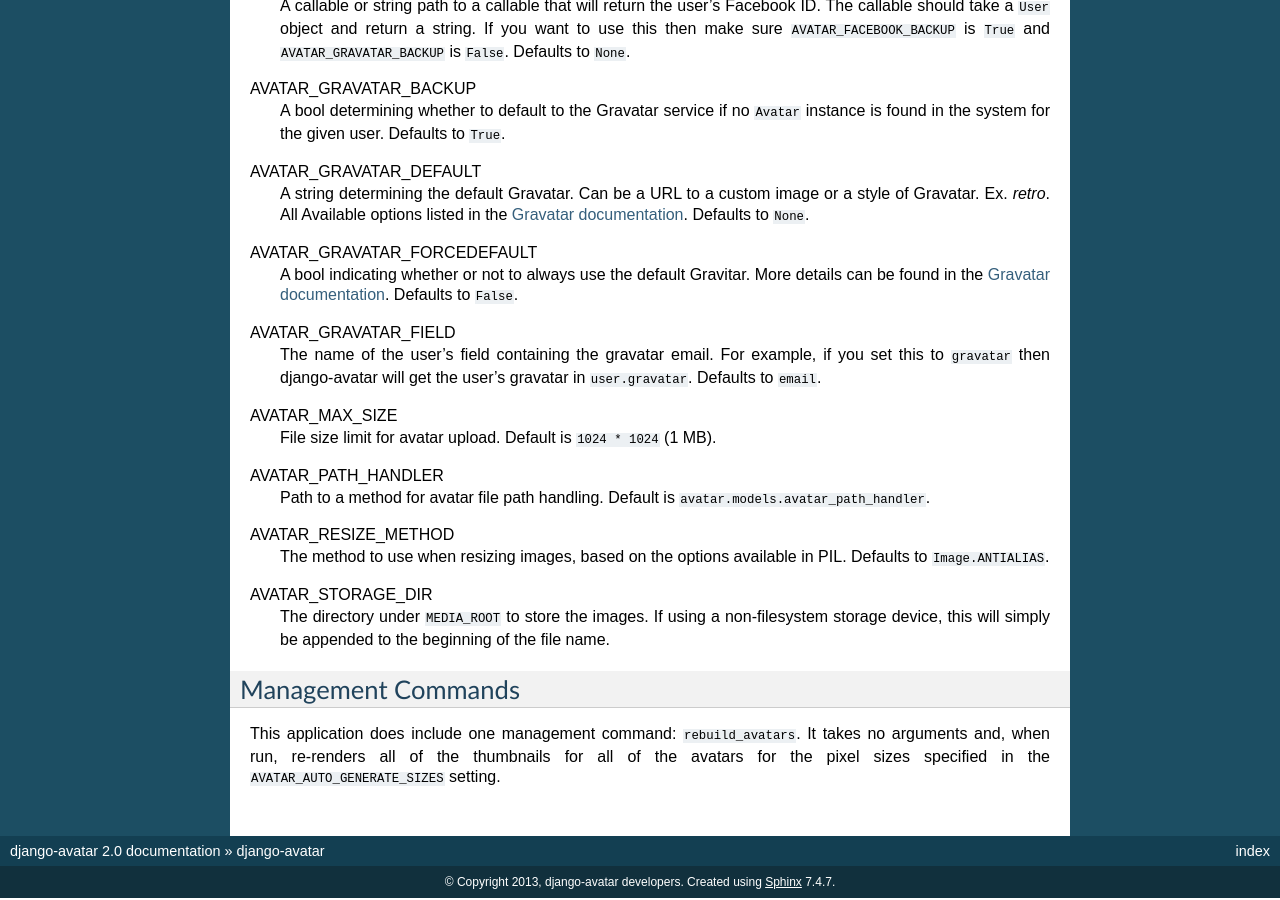
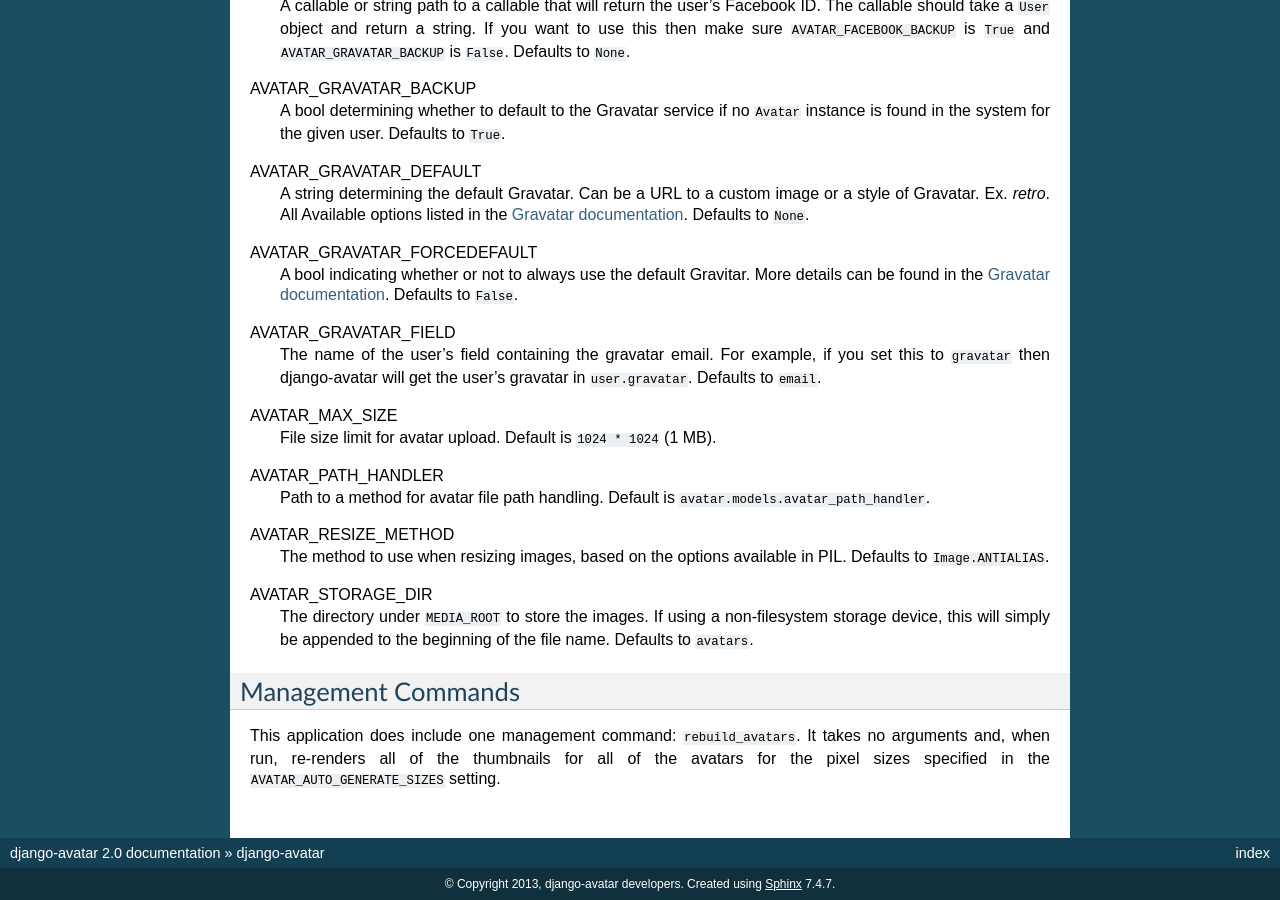
Before and after one commit to jazzband/django-avatar, a Sphinx documentation site: the page built from docs/index.txt, in a window 1280 px wide and 900 px high, scrolled down 2233 px. Built offline with Sphinx 7.4.7, drawn with Linux system fonts in a browser that asks for light colours.

Commit message:
add default of AVATAR_STORAGE_DIR to docs

```diff
--- a/docs/index.txt
+++ b/docs/index.txt
@@ -163,7 +163,7 @@
 AVATAR_STORAGE_DIR
     The directory under ``MEDIA_ROOT`` to store the images. If using a
     non-filesystem storage device, this will simply be appended to the beginning
-    of the file name.
+    of the file name.  Defaults to ``avatars``.
 
 Management Commands
 -------------------
```
